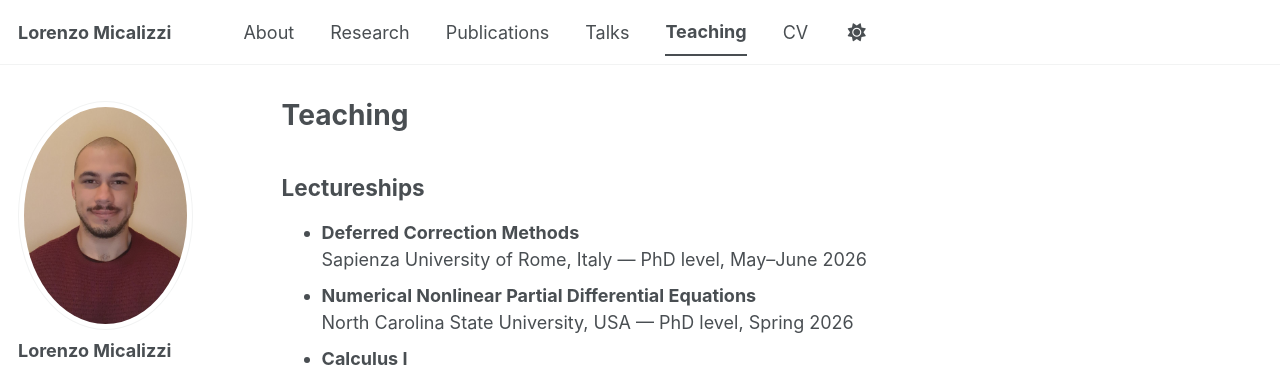
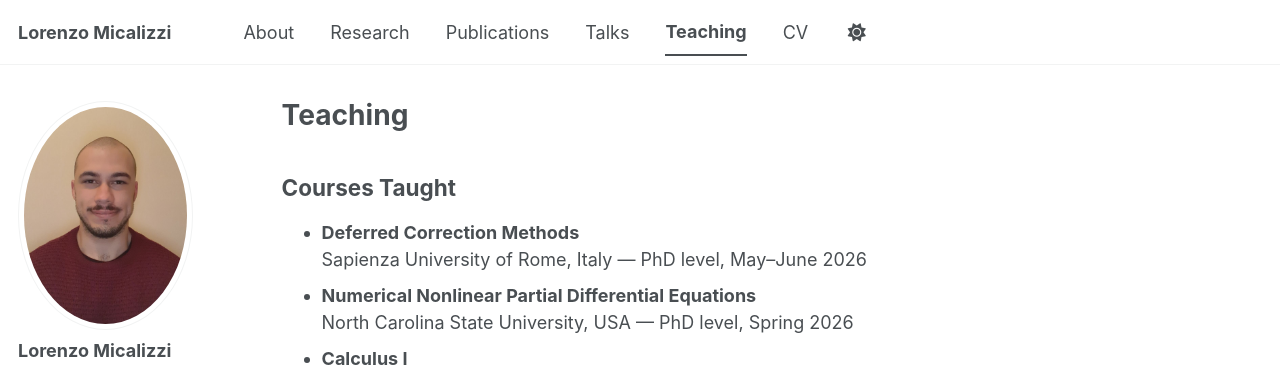
Before and after one commit to lmical/lmical.github.io, a Jekyll site: the page built from _pages/teaching.html, in a window 1280 px wide and 1257 px high. Shown: the top 368 px of the window. Built offline with Jekyll 4.4.1, drawn with Linux system fonts in a browser that asks for light colours; a style sheet for code colours, icons or effects is not loaded.

Commit message:
Personalize teaching page

```diff
--- a/_pages/teaching.html
+++ b/_pages/teaching.html
@@ -5,7 +5,7 @@ permalink: /teaching/
 author_profile: true
 ---
 
-<h2>Lectureships</h2>
+<h2>Courses Taught</h2>
 
 <ul>
   <li>
```
